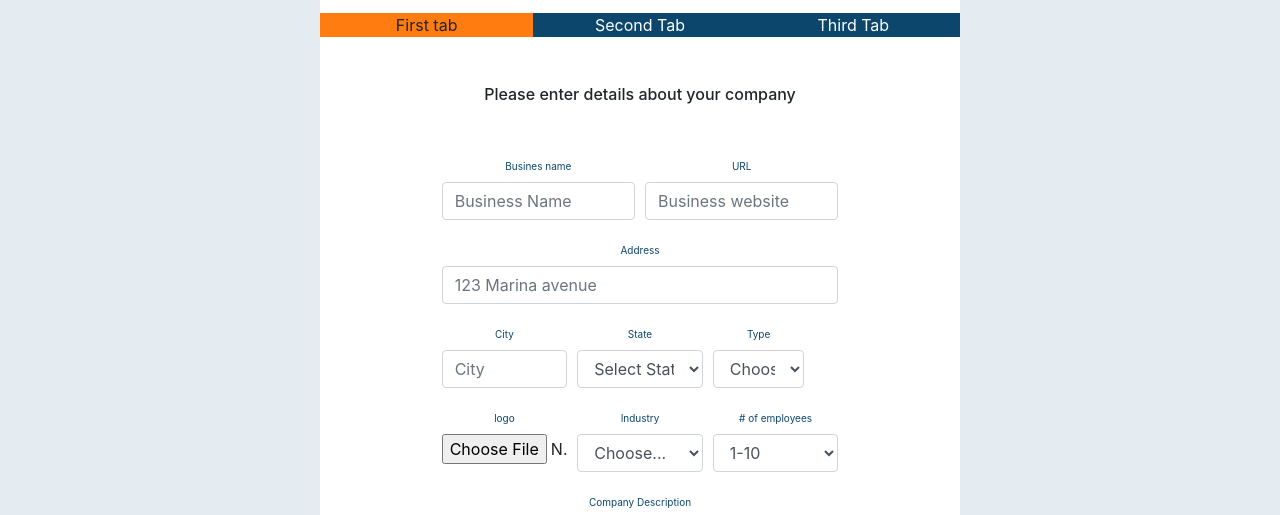
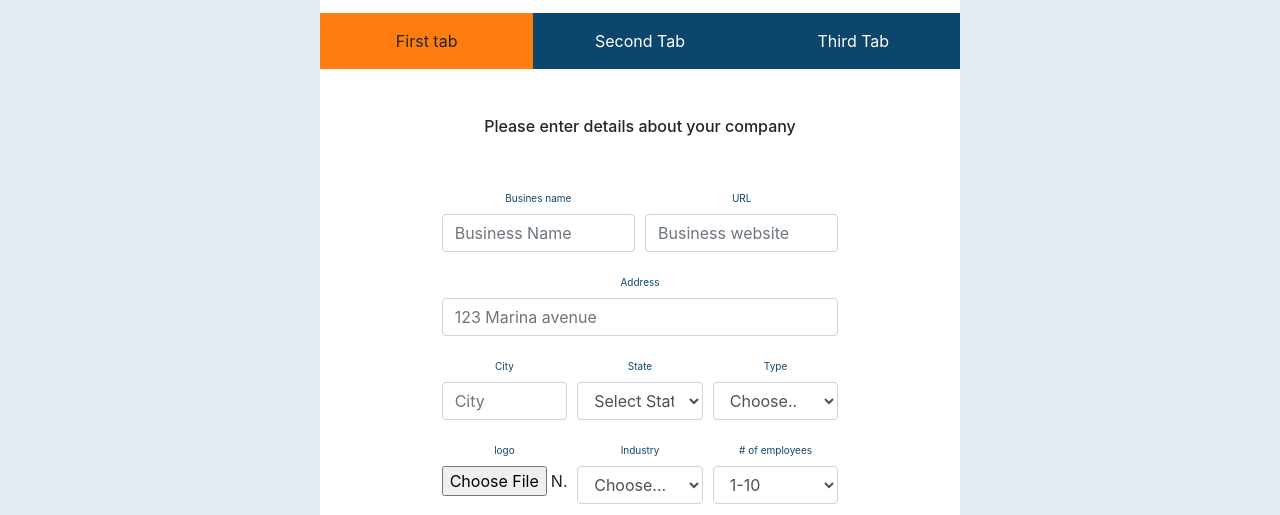
Before and after one commit to klevamane/weconnect-business, a plain HTML site: page template/createbusiness.html in a window 1280 px wide. Shown: the part 234-749 px from the top of the page. Drawn offline with Linux system fonts and the light colour scheme.

Commit message:
Fix form control column size

```diff
--- a/template/createbusiness.html
+++ b/template/createbusiness.html
@@ -91,9 +91,9 @@
                                 </div>
                             </div>
                             <div class="row">
-                                <div class=" col-md bg-orange-light">First tab</div>
-                                <div class=" col-md bg-navyblue">Second Tab</div>
-                                <div class=" col-md bg-navyblue">Third Tab</div>
+                                <div class=" col-md bg-orange-light p-3">First tab</div>
+                                <div class=" col-md bg-navyblue p-3">Second Tab</div>
+                                <div class=" col-md bg-navyblue p-3">Third Tab</div>
                             </div>
 
                             <div class="row">
@@ -214,7 +214,7 @@
                                             </div>
                                           <!-- #State-->
 
-                                            <div class="form-group col-md-3">
+                                            <div class="form-group col-md-4">
                                                 <label for="type">Type</label>
                                                 <select class="form-control" id="company_type">
                                                     <option selected>Choose..</option>
```
